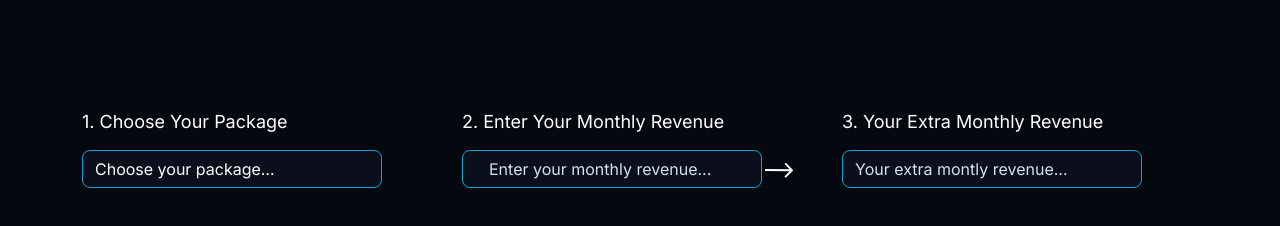
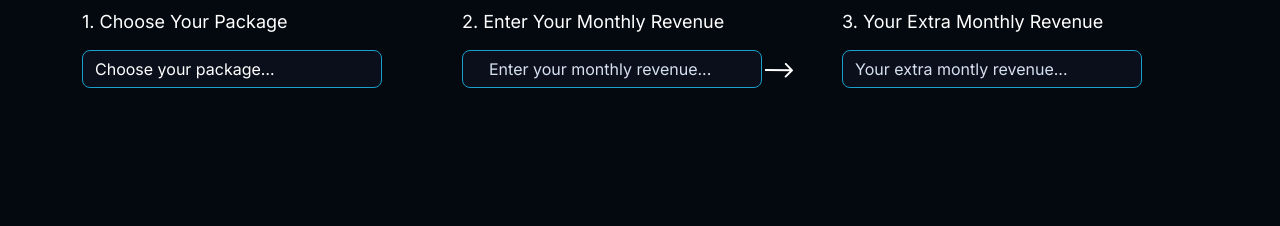
Before and after one commit to Temona007/ecomflows-calc, a plain HTML site: page index.html in a window 1280 px wide. Drawn offline with nearby package versions, Linux system fonts and the light colour scheme; a script that the page names is missing.

Commit message:
Update ecomflows-calc-style.css

```diff
--- a/ecomflows-calc-style.css
+++ b/ecomflows-calc-style.css
@@ -2,8 +2,8 @@
 
 
 #ecomflows-calculator {
-	padding-top: 110px;
-	padding-bottom: 110px;
+  padding-top: 10px;
+  padding-bottom: 10px;
   font-family: 'Inter', sans-serif;
   overflow: hidden;
   background-color: #04080F;
```
